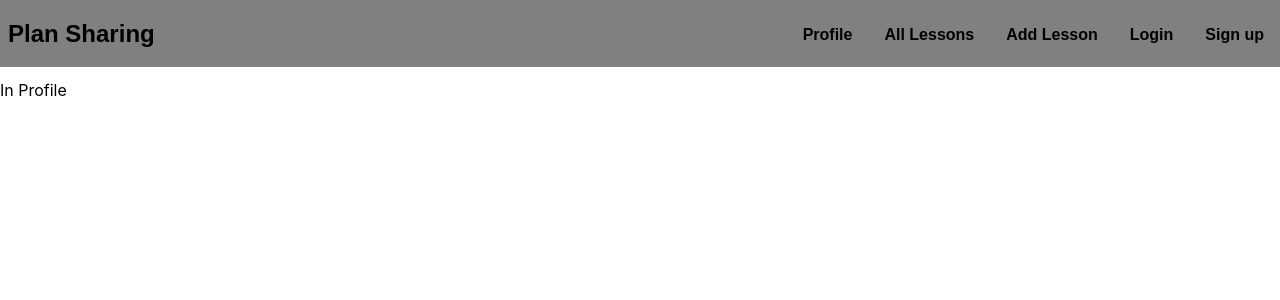
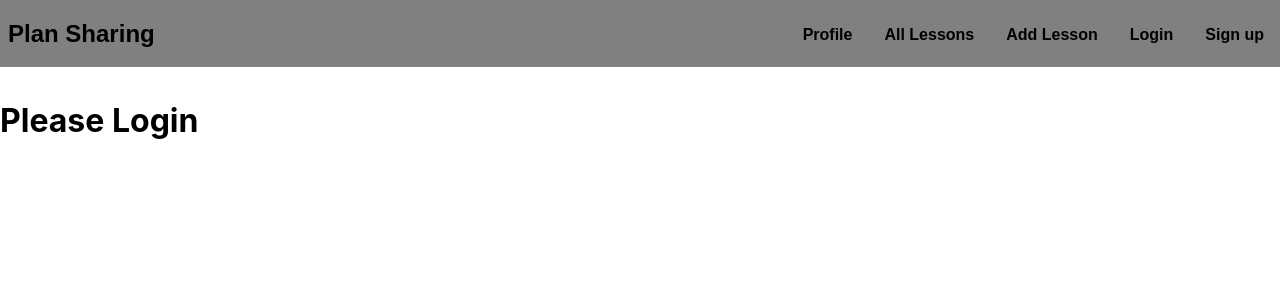
Before and after one commit to eric-klimowich/plan-sharing-frontend, a React (Create React App) app: page /profile in a window 1280 px wide. Shown: the top 300 px of the page. Built offline with nearby package versions, Linux system fonts and the light colour scheme.

Commit message:
Connected Profile component to store and rendered username if user exists

```diff
--- a/src/Profile.js
+++ b/src/Profile.js
@@ -1,9 +1,21 @@
-import React from 'react'
+import React, { Fragment, Component } from 'react'
+import { connect } from 'react-redux'
 
-const Profile = () => {
-  return (
-    <div>In Profile</div>
-  )
+class Profile extends Component {
+  render() {
+    console.log(this.props)
+    return (
+      <Fragment>
+        {this.props.user ? <h1>{this.props.user.user.username}</h1> : <h1>Please Login</h1>}
+      </Fragment>
+    )
+  }
 }
 
-export default Profile
+const mapStateToProps = state => {
+  return {
+    user: state.user
+  }
+}
+
+export default connect(mapStateToProps)(Profile)
```
